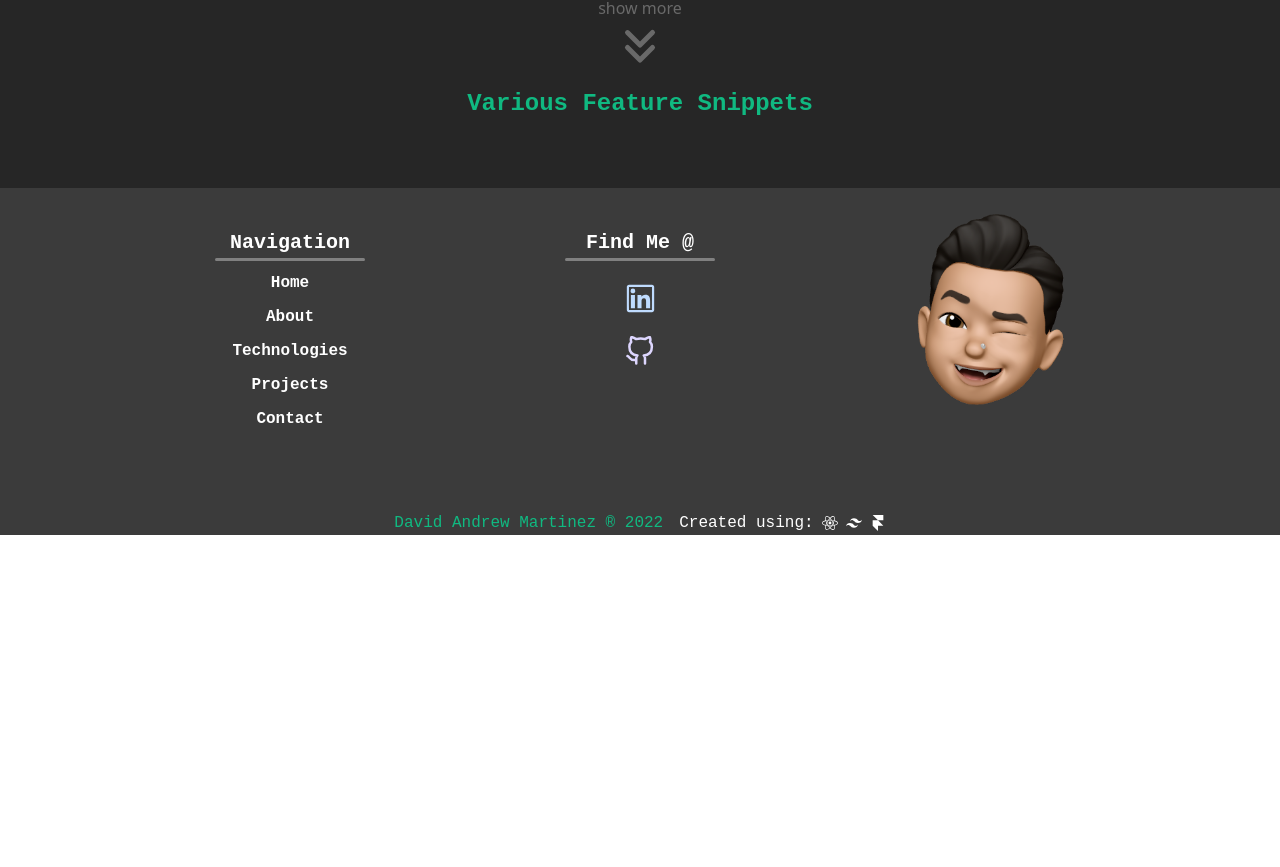
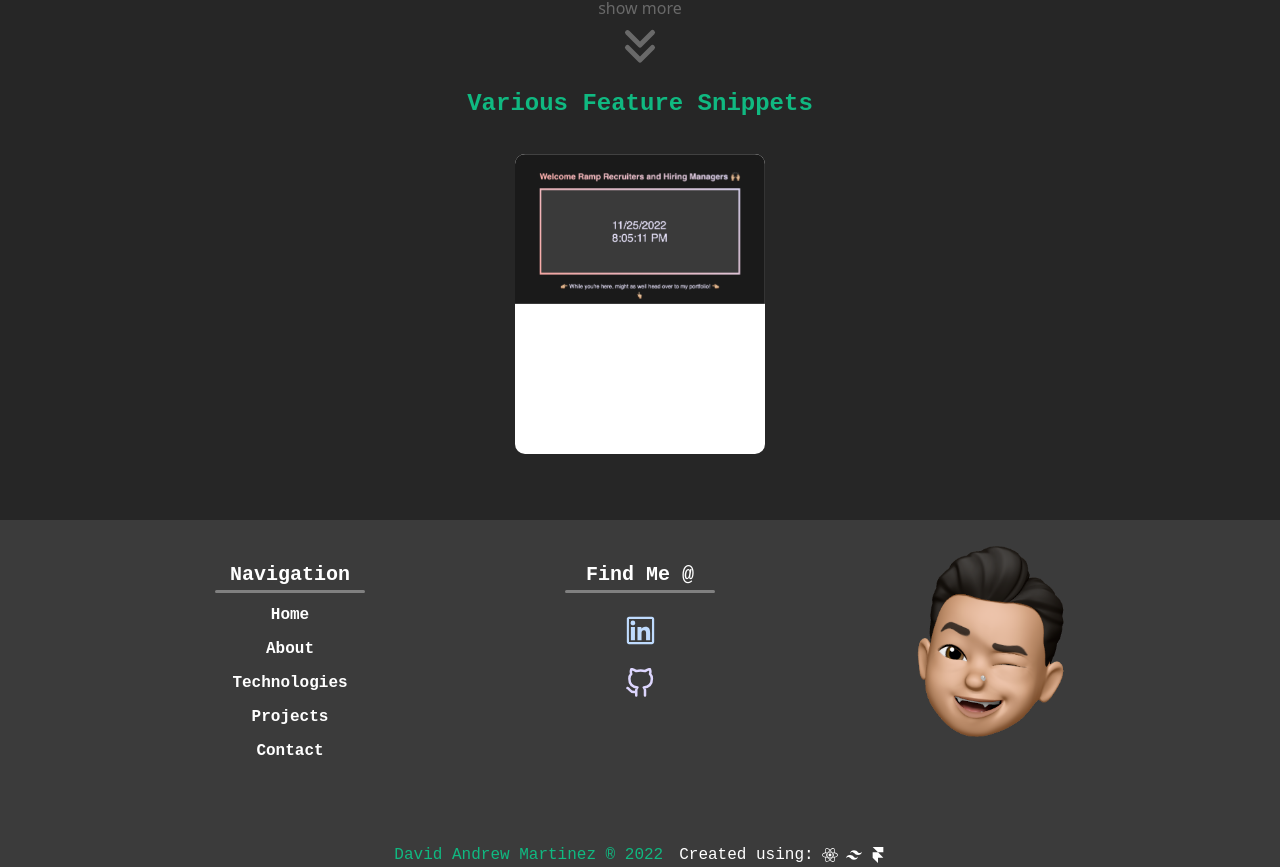
Before and after one commit to javidVeg/my-portfolio, a React (Create React App) app: page / in a window 1280 px wide. Shown: the part 6072-6939 px from the top of the page. Before the commit the page ends 6607 px from the top, so only its background shows below. Built offline with nearby package versions, Linux system fonts and the light colour scheme; no server answers.

Commit message:
working on snippet section

```diff
--- a/src/Challanges/Challanges.css
+++ b/src/Challanges/Challanges.css
@@ -141,3 +141,63 @@
     flex-direction: column;
     align-items: center;
 }
+.snippet-wrapper{
+    position: relative;
+
+}
+.snippet-wrapper:hover .code-snippet-container{
+    opacity: 0.3;
+}
+.snippet-wrapper:hover .link{
+    opacity: 1;
+}
+.code-snippet-container{
+    width: 250px;
+    max-width: 300px;
+    height: 300px;
+    background: white;
+    margin: 1rem;
+    border-radius: 10px;
+    position: relative;
+    color: white;
+    display: flex;
+    flex-direction: column;
+    justify-content: center;
+    align-items: flex-start;
+    overflow: hidden;
+    opacity: 1;
+}
+
+.top{
+    background-image: url(../pictures/snippet-1.png);
+    background-size: cover;
+    height: 100%;
+    width:  100%;
+    display: block;
+    transition: .5s ease;
+    backface-visibility: hidden;
+
+}
+.bottom{
+
+    height: 100%;
+    width: 100%;
+
+}
+.link{
+    transition: .5s ease;
+    opacity: 0;
+    position: absolute;
+    top: 50%;
+    left: 50%;
+    transform: translate(-50%, -50%);
+    -ms-transform: translate(-50%, -50%);
+
+}
+
+.link-p{
+    background-color: #4CAF50;
+    color: white;
+    font-size: 16px;
+    padding: 16px 32px;
+}
--- a/src/Challanges/Challanges.jsx
+++ b/src/Challanges/Challanges.jsx
@@ -6,6 +6,7 @@ import { MdDateRange } from "react-icons/md"
 import { BiCodeAlt } from "react-icons/bi"
 import { HiChevronDoubleDown } from "react-icons/hi"
 import { HiChevronDoubleUp } from "react-icons/hi"
+import snippet1 from "../pictures/snippet-1.png"
 
 import { useRef } from 'react'
 
@@ -61,7 +62,6 @@ const Challanges = () => {
                                     <p><MdDateRange color='white' size={20} className="icon" />&nbsp;:&nbsp;{completedAt.substr(0, 10)}</p>
                                     <p><BiCodeAlt color='white' size={20} className="icon" />&nbsp;:&nbsp;{completedLanguages[0]}</p>
                                 </div>
-
                             </div>
                         </div>
                     </a>
@@ -76,7 +76,18 @@ const Challanges = () => {
                 </div>
             </button>
             <div className="code-snippets">
-            <h3 className="codewars-title text-emerald-500">Various Feature Snippets</h3>
+                <h3 className="codewars-title text-emerald-500">Various Feature Snippets</h3>
+                <div className="snippet-wrapper">
+                    <div className="code-snippet-container">
+                        <div className="top">
+                        </div>
+                        <div className="bottom"></div>
+                        {/* <img src={snippet1} alt="snippet-1" /> */}
+                    </div>
+                    <div className="link">
+                        <p className='link-p'>visit snippet</p>
+                    </div>
+                </div>
             </div>
         </div>
     )
```
Also changed, not shown: src/pictures/snippet-1.png (added).
